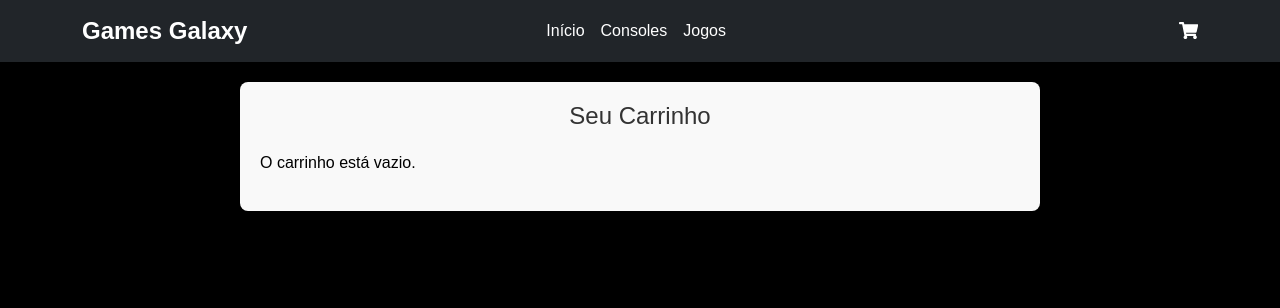
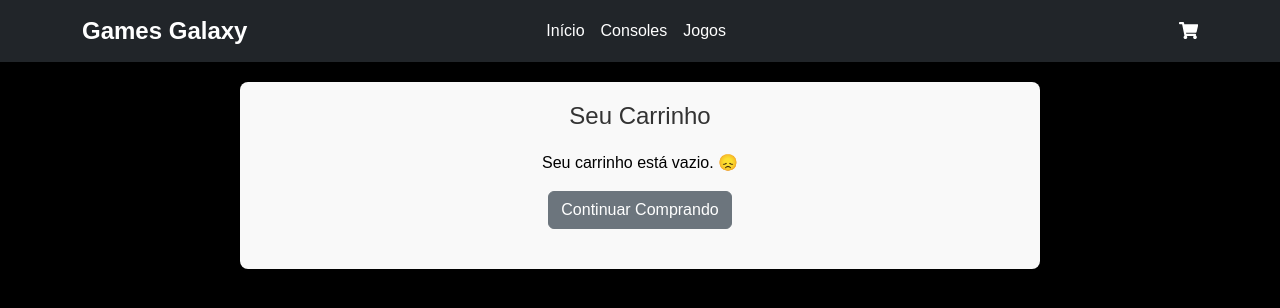
Before and after one commit to nathanmartinss/gamesGalaxy, a React (Create React App) app: page /cart in a window 1280 px wide. Shown: the top 308 px of the page. Built offline with nearby package versions, Linux system fonts and the light colour scheme; the HTML template or start-up script is replaced by a standard one.

Commit message:
fix CartPage

```diff
--- a/src/pages/CartPage/CartPage.css
+++ b/src/pages/CartPage/CartPage.css
@@ -108,3 +108,38 @@
 .clear-btn:hover {
   background-color: #c82333;
 }
+
+.empty-cart {
+  text-align: center;
+  margin: 20px 0;
+}
+
+.cart-summary {
+  display: flex;
+  justify-content: space-between;
+  align-items: center;
+  margin-top: 20px;
+}
+
+.finalize-btn {
+  background-color: #28a745;
+  color: white;
+  border: none;
+  padding: 10px 20px;
+  cursor: pointer;
+}
+
+.clear-btn {
+  background-color: #dc3545;
+  color: white;
+  border: none;
+  padding: 10px 20px;
+  cursor: pointer;
+}
+
+.cart-table th,
+.cart-table td {
+  padding: 10px;
+  text-align: center;
+  border: 1px solid #ddd;
+}
--- a/src/pages/CartPage/CartPage.jsx
+++ b/src/pages/CartPage/CartPage.jsx
@@ -33,7 +33,12 @@ const CartPage = () => {
     <div className="cart-page">
       <h1>Seu Carrinho</h1>
       {cart.length === 0 ? (
-        <p>O carrinho está vazio.</p>
+        <div className="empty-cart">
+          <p>Seu carrinho está vazio. 😞</p>
+          <button className="btn btn-secondary" onClick={() => navigate("/")}>
+            Continuar Comprando
+          </button>
+        </div>
       ) : (
         <>
           <table className="cart-table">
@@ -51,7 +56,7 @@ const CartPage = () => {
                 <tr key={item.id}>
                   <td>{item.title}</td>
                   <td>{item.quantity}</td>
-                  <td>R$ {item.price}</td>
+                  <td>R$ {item.price.toFixed(2)}</td>
                   <td>R$ {(item.price * item.quantity).toFixed(2)}</td>
                   <td>
                     <button
```
